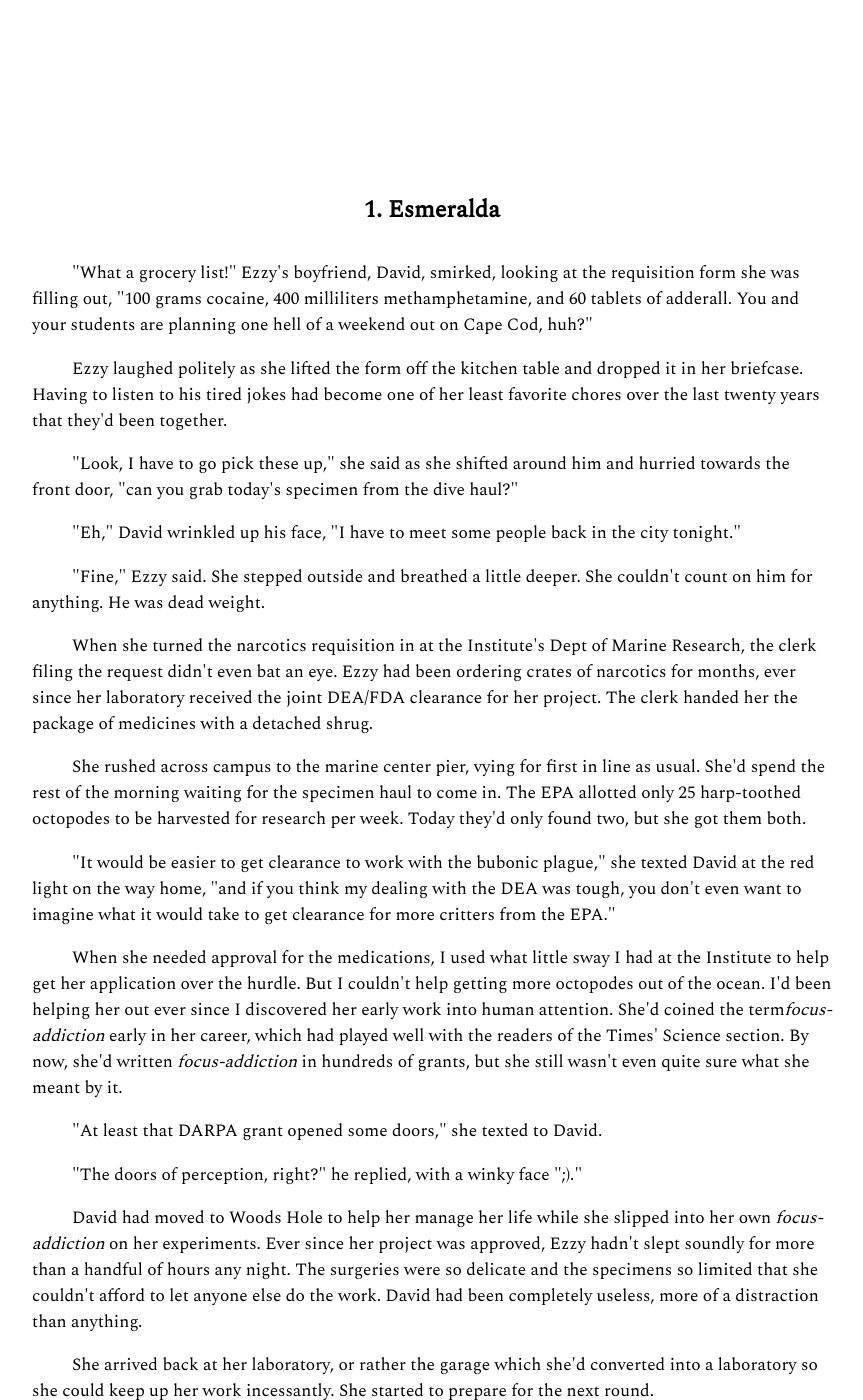
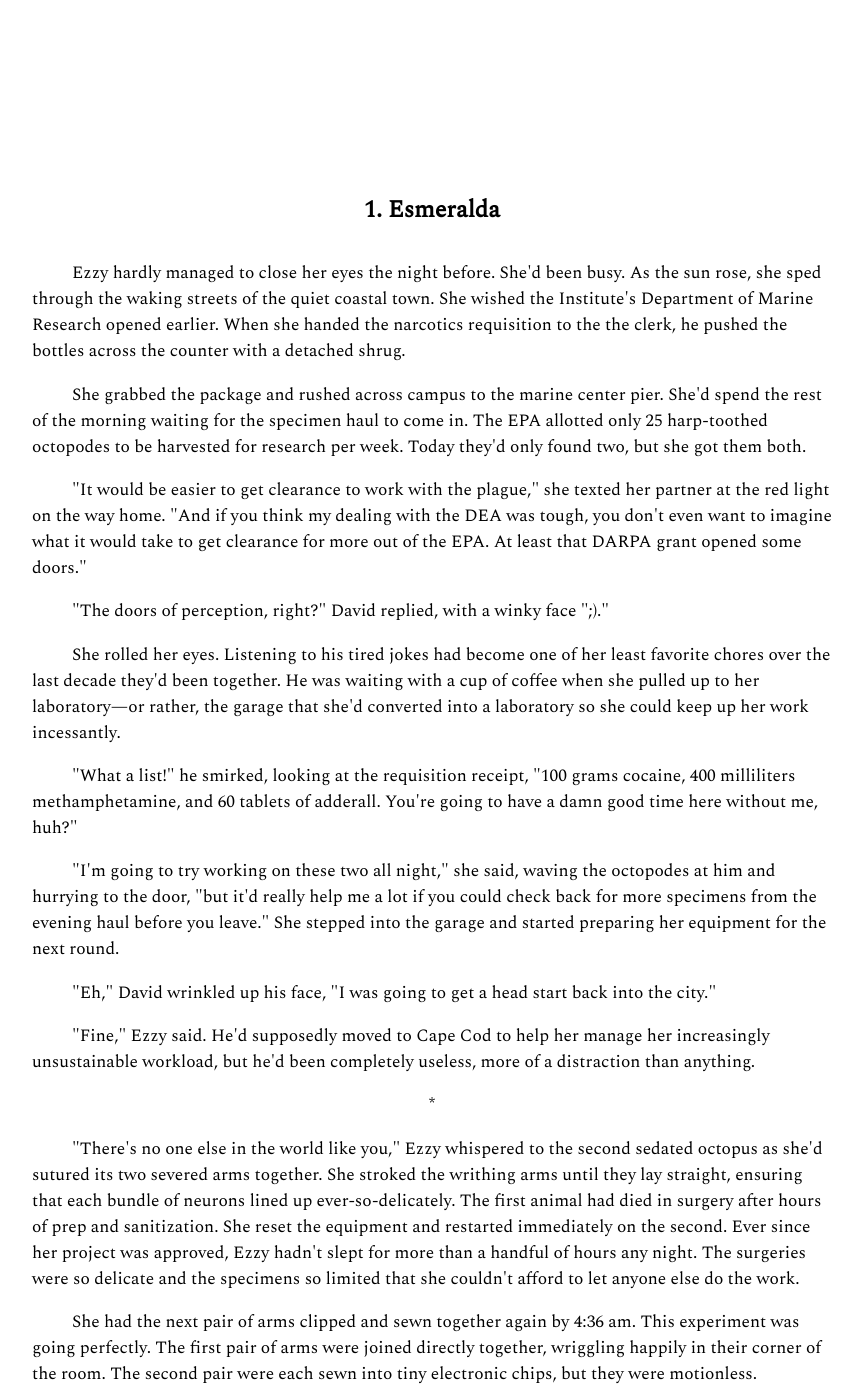
Before and after one commit to tcruven/n, a Jekyll site: the page built from index.html, in a window 1280 px wide and 1400 px high, scrolled down 321 px. Shown: the whole window, without its empty margins (208-1071 px from the left). Built offline with Jekyll 4.4.1, drawn with Linux system fonts in a browser that asks for light colours; nearby versions of some CDN libraries; some web fonts are replaced; some of the changed text lies outside the part shown.

Commit message:
ch1 improvements

```diff
--- a/index.html
+++ b/index.html
@@ -15,58 +15,47 @@ layout: default
 <br><h4>1. Esmeralda</h4>
 
 <p>
-"What a grocery list!" Ezzy's boyfriend, David, smirked, looking at the requisition form she was filling out, "100 grams cocaine, 400 milliliters methamphetamine, and 60 tablets of adderall. You and your students are planning one hell of a weekend out on Cape Cod, huh?"
-</p>
-<p>
-Ezzy laughed politely as she lifted the form off the kitchen table and dropped it in her briefcase. Having to listen to his tired jokes had become one of her least favorite chores over the last twenty years that they'd been together.
-</p>
-<p>
-"Look, I have to go pick these up," she said as she shifted around him and hurried towards the front door, "can you grab today's specimen from the dive haul?"
-</p>
-<p>
-"Eh," David wrinkled up his face, "I have to meet some people back in the city tonight."
-</p>
-<p>
-"Fine," Ezzy said. She stepped outside and breathed a little deeper. She couldn't count on him for anything. He was dead weight.
-</p>
-<p>
-When she turned the narcotics requisition in at the Institute's Dept of Marine Research, the clerk filing the request didn't even bat an eye. Ezzy had been ordering crates of narcotics for months, ever since her laboratory received the joint DEA/FDA clearance for her project.  The clerk handed her the package of medicines with a detached shrug.
-</p>
-<p>
-She rushed across campus to the marine center pier, vying for first in line as usual.  She'd spend the rest of the morning waiting for the specimen haul to come in.  The EPA allotted only 25 harp-toothed octopodes to be harvested for research per week. Today they'd only found two, but she got them both.
-</p>
-<p>
-"It would be easier to get clearance to work with the bubonic plague," she texted David at the red light on the way home, "and if you think my dealing with the DEA was tough, you don't even want to imagine what it would take to get clearance for more critters from the EPA."
-</p>
-<p>
-When she needed approval for the medications, I used what little sway I had at the Institute to help get her application over the hurdle. But I couldn't help getting more octopodes out of the ocean. I'd been helping her out ever since I discovered her early work into human attention. She'd coined the term<em>focus-addiction</em> early in her career, which had played well with the readers of the Times' Science section. By now, she'd written <em>focus-addiction </em>in hundreds of grants, but she still wasn't even quite sure what she meant by it.
-</p>
-<p>
-"At least that DARPA grant opened some doors," she texted to David.
-</p>
-<p>
-"The doors of perception, right?" he replied, with a winky face ";)."
-</p>
-<p>
-David had moved to Woods Hole to help her manage her life while she slipped into her own <em>focus-addiction</em> on her experiments. Ever since her project was approved, Ezzy hadn't slept soundly for more than a handful of hours any night. The surgeries were so delicate and the specimens so limited that she couldn't afford to let anyone else do the work. David had been completely useless, more of a distraction than anything.
-</p>
-<p>
-She arrived back at her laboratory, or rather the garage which she'd converted into a laboratory so she could keep up her work incessantly. She started to prepare for the next round.
+Ezzy hardly managed to close her eyes the night before. She'd been busy. As the sun rose, she sped through the waking streets of the quiet coastal town. She wished the Institute's Department of Marine Research opened earlier. When she handed the narcotics requisition to the the clerk, he pushed the bottles across the counter with a detached shrug.
+</p>
+<p>
+She grabbed the package and rushed across campus to the marine center pier.  She'd spend the rest of the morning waiting for the specimen haul to come in.  The EPA allotted only 25 harp-toothed octopodes to be harvested for research per week. Today they'd only found two, but she got them both.
+</p>
+<p>
+"It would be easier to get clearance to work with the plague," she texted her partner at the red light on the way home. "And if you think my dealing with the DEA was tough, you don't even want to imagine what it would take to get clearance for more out of the EPA.
+At least that DARPA grant opened some doors."
+</p>
+<p>
+"The doors of perception, right?" David replied, with a winky face ";)."
+</p>
+<p>
+She rolled her eyes.  Listening to his tired jokes had become one of her least favorite chores over the last decade they'd been together.  He was waiting with a cup of coffee when she pulled up to her laboratory—or rather, the garage that she'd converted into a laboratory so she could keep up her work incessantly.
+</p>
+<p>
+"What a list!" he smirked, looking at the requisition receipt, "100 grams cocaine, 400 milliliters methamphetamine, and 60 tablets of adderall. You're going to have a damn good time here without me, huh?"
+</p>
+<p>
+"I'm going to try working on these two all night," she said, waving the octopodes at him and hurrying to the door, "but it'd really help me a lot if you could check back for more specimens from the evening haul before you leave."  She stepped into the garage and started preparing her equipment for the next round.
+</p>
+<p>
+"Eh," David wrinkled up his face, "I was going to get a head start back into the city."
+</p>
+<p>
+"Fine," Ezzy said. He'd supposedly moved to Cape Cod to help her manage her increasingly unsustainable workload, but he'd been completely useless, more of a distraction than anything.
 </p>
 <p style="text-align: center; text-indent:0">
 *
 </p>
 <p>
-<strong>"</strong>There's no one else in the world like you," she'd whispered to the sedated octopus as she'd sutured up the two severed writhing arms together, ensuring that each bundle of neurons lined up ever-so-delicately.
-</p>
-<p>
-She had the next pair of arms clipped and sewn together again by 4:36 am.  The octopus had 4 arms left attached. The first pair of arms were joined directly together, wriggling happily in their corner of the room. The second pair were each sewn into tiny electronic chips, but they were motionless.
-</p>
-<p>
-Now it was time to dose the animal. She pulled the liquid methamphetamine up into her syringe and tapped the end against the aquarium glass next to its eye as it twisted up to peer at her.
-</p>
-<p>
-She was already getting tired before the sun rose—disappointing. But easily fixed.  "My my my," she whispered to the octopus at 4:54 am, "what I could have accomplished if I'd had these meds back then."
+"There's no one else in the world like you," Ezzy whispered to the second sedated octopus as she'd sutured its two severed arms together.  She stroked the writhing arms until they lay straight, ensuring that each bundle of neurons lined up ever-so-delicately.  The first animal had died in surgery after hours of prep and sanitization.  She reset the equipment and restarted immediately on the second.  Ever since her project was approved, Ezzy hadn't slept for more than a handful of hours any night. The surgeries were so delicate and the specimens so limited that she couldn't afford to let anyone else do the work.
+</p>
+<p>
+She had the next pair of arms clipped and sewn together again by 4:36 am.  This experiment was going perfectly.  The first pair of arms were joined directly together, wriggling happily in their corner of the room. The second pair were each sewn into tiny electronic chips, but they were motionless.
+</p>
+<p>
+Now it was time to dose the animal. She pulled the liquid methamphetamine up into her syringe and tapped the end against the aquarium glass next to the four legged octopus. It twisted its eye up to peer at her.
+</p>
+<p>
+She was already getting tired before the sun rose—disappointing, but easily fixed.  "My my my," she whispered to the octopus at 4:54 am, "what I could have accomplished if I'd had these meds back then."
 </p>
 
 
```
